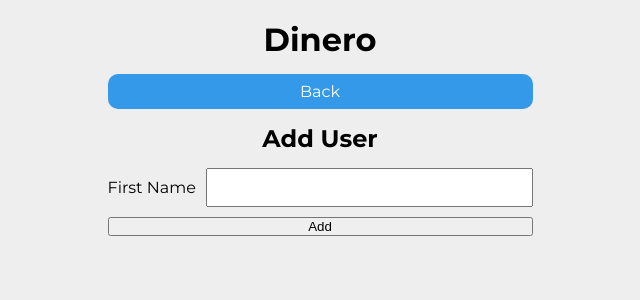
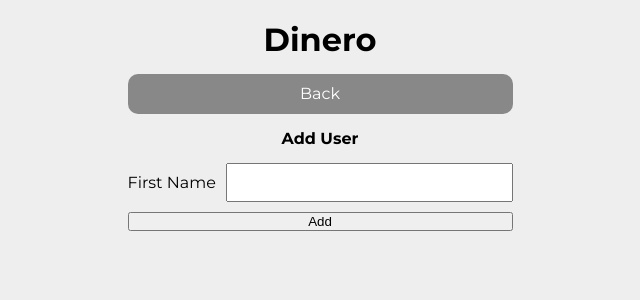
Before and after one commit to alanavery/dinero, a Next.js app: page /users/add in a window 1280 px wide. Shown: the top 300 px of the page, without its empty margins (320-960 px from the left). Built offline with nearby package versions, Linux system fonts and the light colour scheme.

Commit message:
update styling of transaction page

```diff
--- a/components/transactions/transaction-list.js
+++ b/components/transactions/transaction-list.js
@@ -23,7 +23,7 @@ const TransactionList = () => {
         </div>
       </div>
 
-      <button className="button" onClick={() => context.setShowCleared(!context.showCleared)}>
+      <button className={`button ${styles.button}`} onClick={() => context.setShowCleared(!context.showCleared)}>
         {context.showCleared ? 'Hide Cleared' : 'Show Cleared'}
       </button>
 
--- a/components/transactions/transaction-list.module.scss
+++ b/components/transactions/transaction-list.module.scss
@@ -1,3 +1,3 @@
-.test {
-  background-color: $gray-dark;
+.button {
+  align-self: center;
 }
--- /dev/null
+++ b/components/ui/add-button.module.scss
@@ -0,0 +1,17 @@
+.wrapper {
+  position: fixed;
+  display: flex;
+  bottom: 0;
+  left: 0;
+  justify-content: center;
+  align-items: center;
+  padding: 0 $spacing-lg;
+  width: 100%;
+  height: $add-button-height;
+  background-color: $gray-light;
+  border-top: solid 1px $gray-dark;
+}
+
+.button {
+  background-color: $blue;
+}
--- a/styles/globals.scss
+++ b/styles/globals.scss
@@ -19,7 +19,7 @@ h1 {
 }
 
 h2 {
-  font-size: 1.5rem;
+  font-size: 1rem;
 }
 
 ul {
@@ -67,13 +67,14 @@ form {
 }
 
 .button {
-  align-self: center;
-  padding: 0.5em 1em;
+  display: inline-block;
+  padding: 0.75em 1em;
   color: $white;
   font-family: inherit;
   font-size: inherit;
+  line-height: 1;
   text-align: center;
-  background-color: $blue;
+  background-color: $gray-dark;
   border: none;
   border-radius: 10px;
 }
@@ -88,27 +89,18 @@ body {
   color: $black;
   font-family: 'Montserrat', sans-serif;
   background-color: $gray-light;
-
-  #__next {
-    display: flex;
-    justify-content: center;
-    padding: $spacing-xl;
-    min-height: 100vh;
-
-    .app,
-    main {
-      display: grid;
-      grid-template-columns: 100%;
-      row-gap: $spacing-lg;
 }
 
 .app {
-      grid-template-rows: auto 1fr;
-      width: clamp(0px, 100%, $mobile);
-      border-radius: 10px;
+  @include rows($spacing-lg);
+  padding: $spacing-xl;
+  margin: 0 auto;
+  width: 100%;
+  max-width: $mobile;
+}
 
 main {
-        align-self: flex-start;
+  @include rows($spacing-lg);
 
   .nav--gray-dark {
     display: flex;
@@ -182,9 +174,6 @@ body {
     }
   }
 }
-    }
-  }
-}
 
 .transactions {
   > ul {
--- /dev/null
+++ b/styles/transactions-page.module.scss
@@ -0,0 +1,19 @@
+.main {
+  padding-bottom: $add-button-height;
+}
+
+.header {
+  display: grid;
+  grid-template-columns: repeat(4, 1fr);
+  column-gap: $spacing-lg;
+  align-items: flex-start;
+}
+
+.button {
+  justify-self: flex-start;
+  color: $blue;
+}
+
+.heading {
+  grid-column: 2 / -2;
+}
--- a/styles/variables.scss
+++ b/styles/variables.scss
@@ -1,4 +1,6 @@
 $mobile: 425px;
+$add-button-height: 71px;
+
 $spacing-xl: 20px;
 $spacing-lg: 15px;
 $spacing-md: 10px;
```
Also changed, not shown: components/ui/add-button.js (added, +14 -0 lines), pages/users/[userId]/accounts/[accountId]/transactions/index.js (+10 -8 lines). Lines whose indentation alone changed are shown as unchanged.
